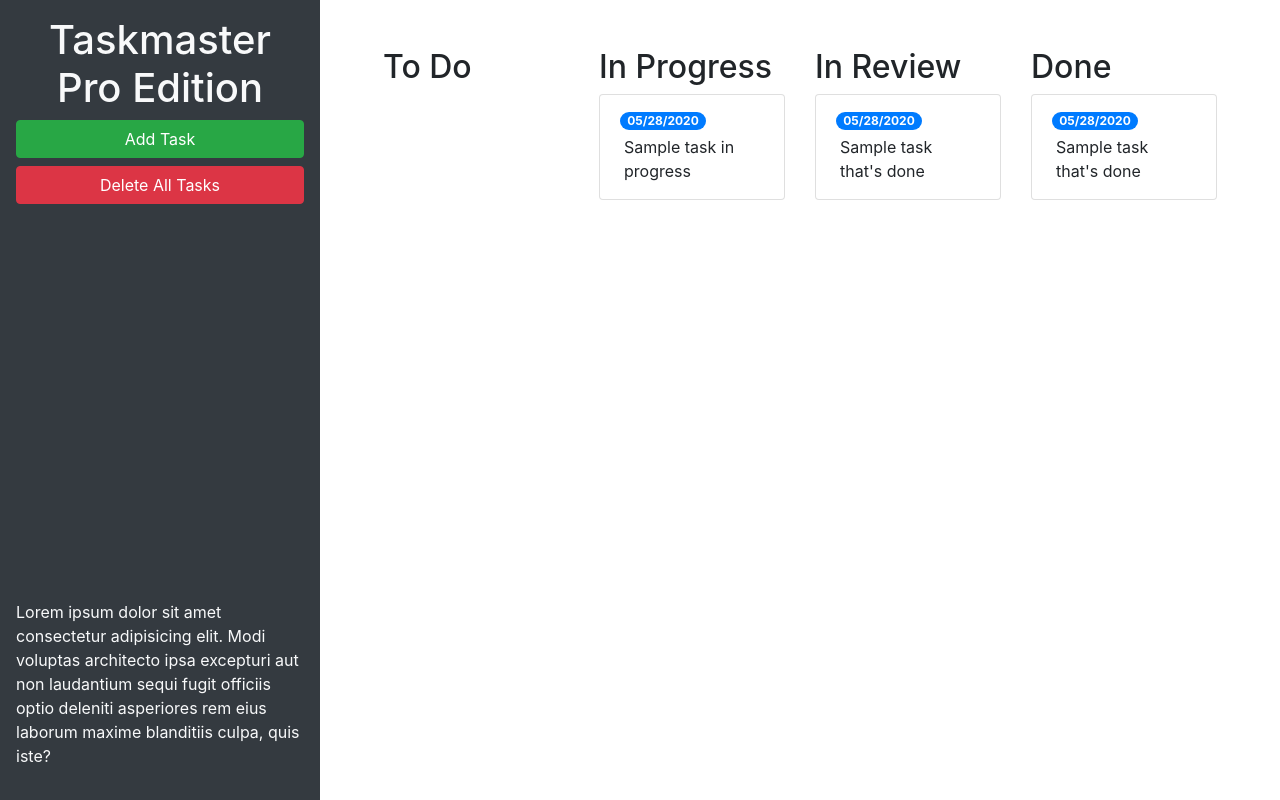
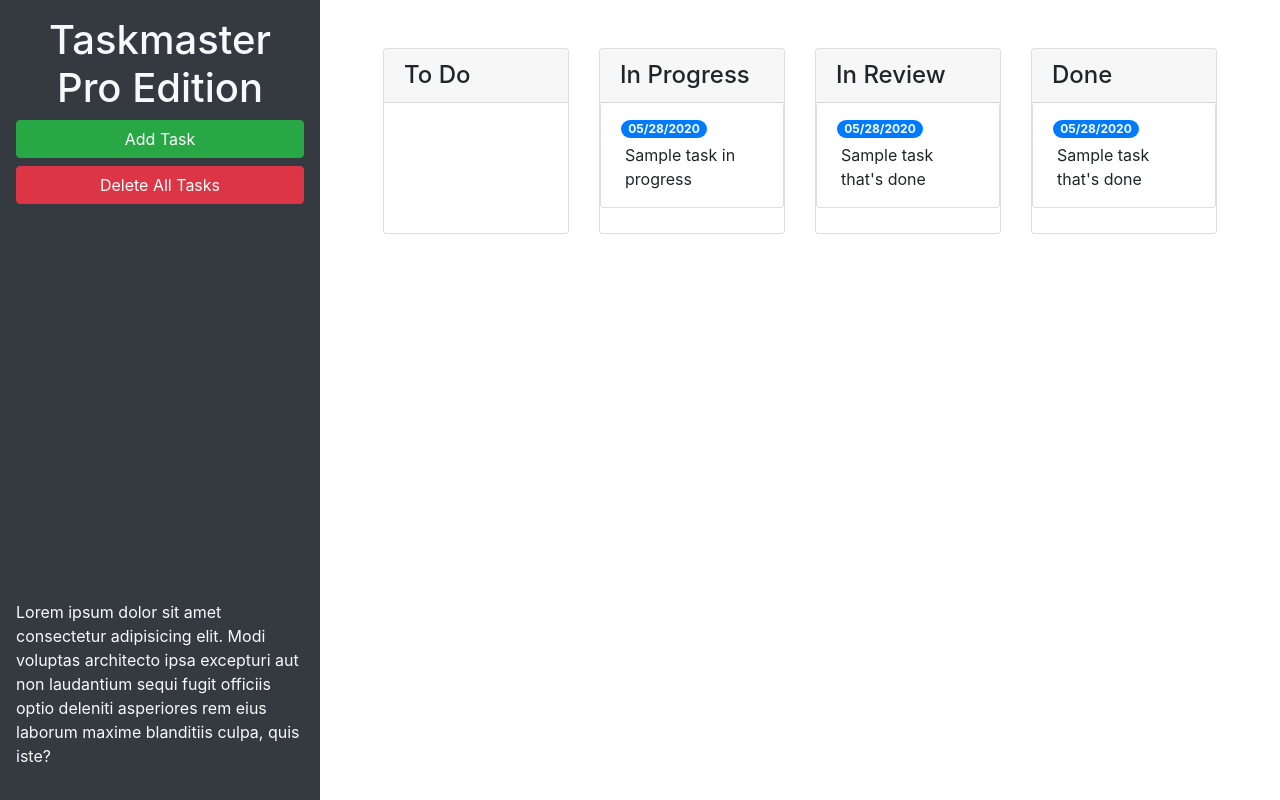
Before and after one commit to AlexysCa/taskmaster-pro, a plain HTML site: page index.html in a window 1280 px wide. Drawn offline with nearby package versions, Linux system fonts and the light colour scheme.

Commit message:
added bootstrap components

```diff
--- a/index.html
+++ b/index.html
@@ -29,13 +29,20 @@
       <div class="m-5 row justify-content-around">
   <!--to do starts here-->
         <div class="col-12 col-md-6 col-xl-3 mb-3">
-        <h2>To Do</h2>
+        <div class="card">
+        <h4 class="card-header">
+          To Do
+        </h4>
         <ul id="list-toDo" class="list-group"> </ul>
+        </div>
         </div>
   <!--to do ends here-->
   <!-- in progress starts here-->
         <div class="col-12 col-md-6 col-xl-3 mb-3">
-        <h2>In Progress</h2>
+        <div class="card">
+        <h4 class="card-header">
+          In Progress
+        </h4>
         <ul id="list-inProgress" class="list-group">
           <li class="list-group-item">
             <span class="badge badge-primary badge-pill">05/28/2020</span>
@@ -43,10 +50,14 @@
           </li>
         </ul>
       </div>
+      </div>
   <!-- in progress ends here-->
   <!-- in review starts here-->
         <div class="col-12 col-md-6 col-xl-3 mb-3">
-          <h2>In Review</h2>
+        <div  class="card">
+          <h4 class="card-header">
+            In Review
+          </h4>
           <ul id="list-inReview" class="list-group">
            <li class="list-group-item">
              <span class="badge badge-primary badge-pill">05/28/2020</span>
@@ -54,16 +65,21 @@
            </li>
           </ul>
         </div>
+        </div>
   <!-- in review ends here-->
   <!-- done starts here-->
         <div class="col-12 col-md-6 col-xl-3 mb-3">
-          <h2>Done</h2>
+        <div class="card">
+          <h4 class="card-header">
+            Done
+          </h4>
           <ul id="list-done" class="list-group">
            <li class="list-group-item">
              <span class="badge badge-primary badge-pill">05/28/2020</span>
              <p class="m-1">Sample task that's done</p>
            </li>
           </ul>
+        </div>
         </div>
   <!-- done ends here-->
       </div>
@@ -85,11 +101,11 @@
           <form>
             <div class="form-group">
               <label for="modalTaskDescription">Task description</label>
-              <textarea id="modalTaskDescription" rows="3"></textarea>
+              <textarea id="modalTaskDescription" rows="3" class="form-control"></textarea>
             </div>
             <div class="form-group">
               <label for="modalDueDate">Due date</label>
-              <input type="text" id="modalDueDate" placeholder="mm/dd/yyyy" autocomplete="off" />
+              <input type="text" class="form-control" id="modalDueDate" placeholder="mm/dd/yyyy" autocomplete="off" />
             </div>
           </form>
         </div>
```
